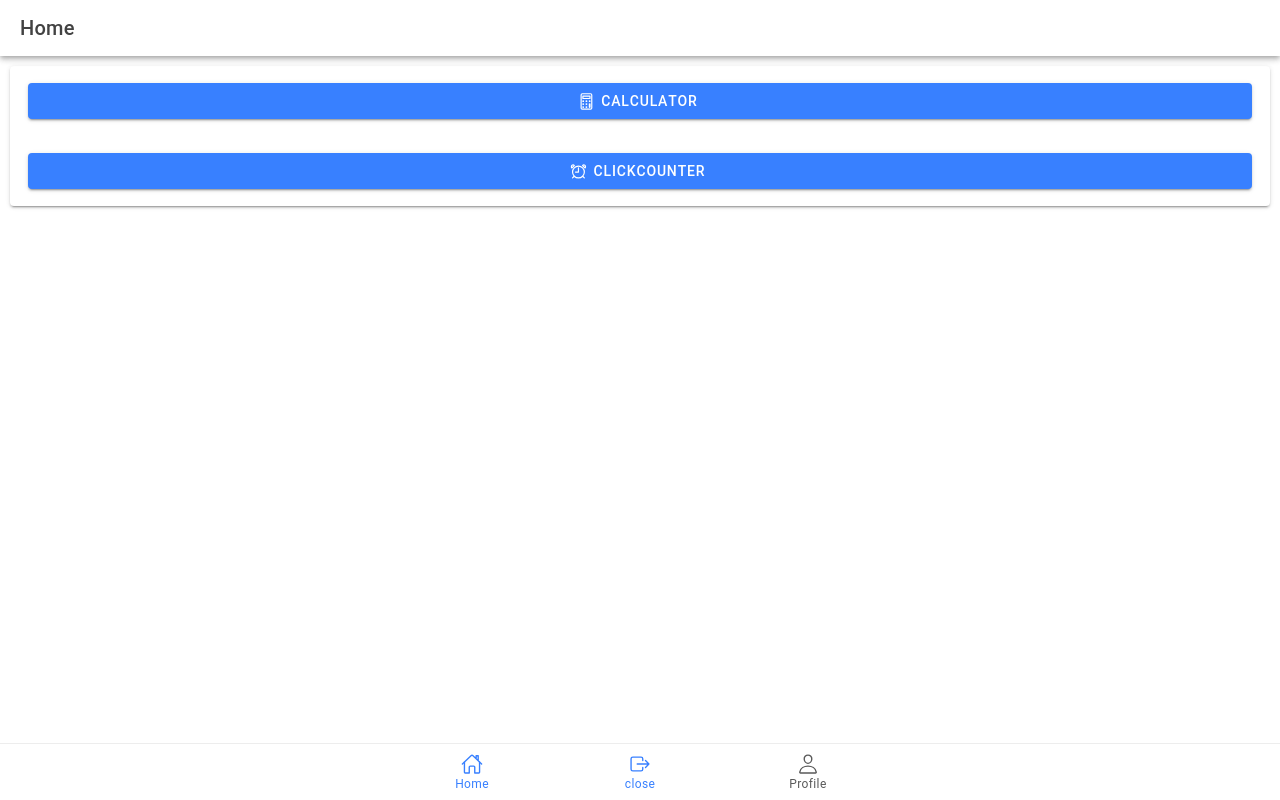
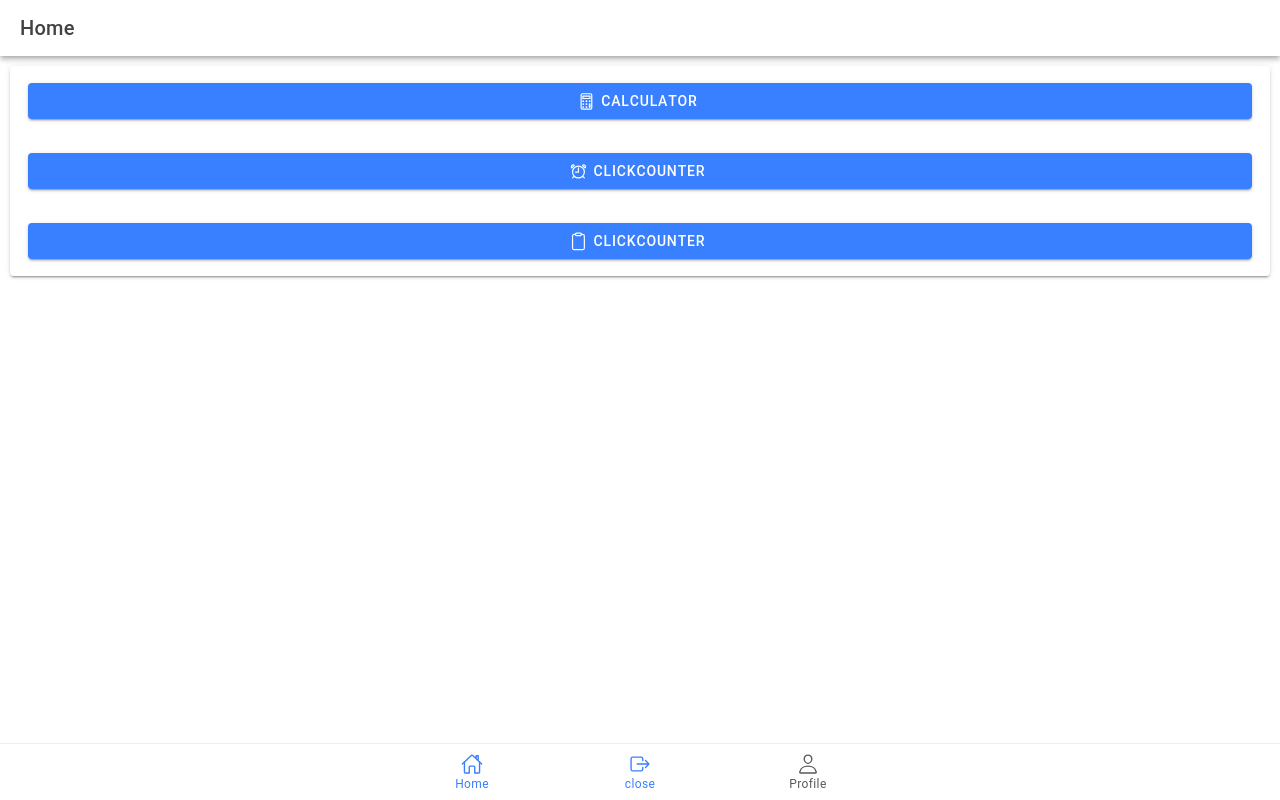
Before and after one commit to Jessmarivandalahigon/ion-t-dalahigon, a React (Vite) app: page /home in a window 1280 px wide. Built offline with nearby package versions, Linux system fonts and the light colour scheme.

Commit message:
added todolist in home.tsx

```diff
--- a/src/pages/home.tsx
+++ b/src/pages/home.tsx
@@ -4,7 +4,7 @@ import {
     IonIcon
 } from '@ionic/react';
 import { useHistory } from 'react-router-dom';
-import { alarmOutline, calculatorOutline } from 'ionicons/icons';
+import { alarmOutline, calculatorOutline, clipboardOutline } from 'ionicons/icons';
 
 const Home: React.FC = () => {
     const history = useHistory();
@@ -46,6 +46,12 @@ const Home: React.FC = () => {
 
 
 
+                    <IonCardContent>
+                        <IonButton expand="block" routerLink='/todolist'>
+                            <IonIcon icon={clipboardOutline} slot="start" />
+                            Clickcounter
+                        </IonButton>
+                    </IonCardContent>
 
 
 
```
